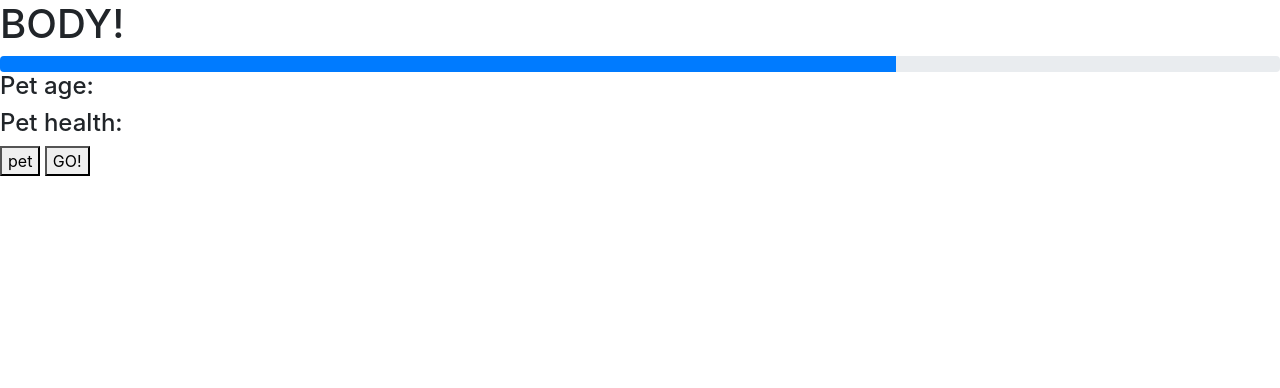
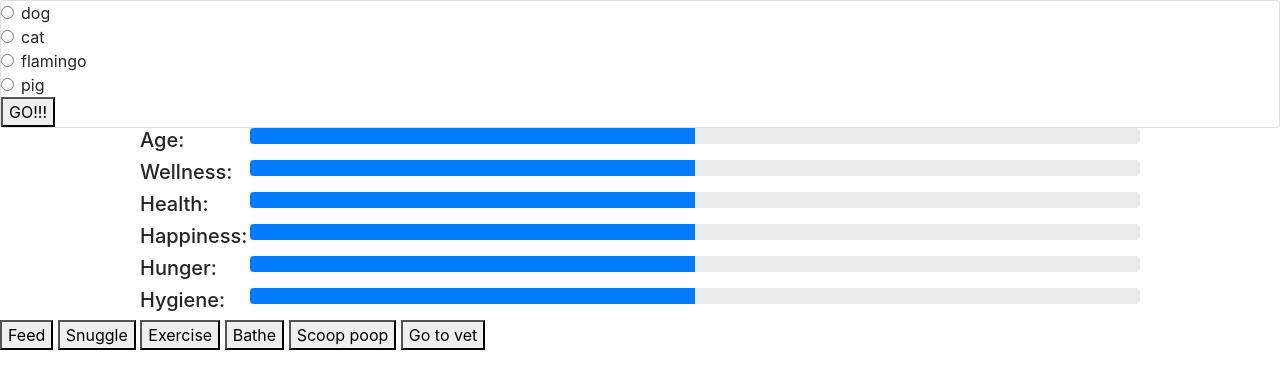
Before and after one commit to evawiedmann/tama-gucci, a website built with webpack: page src/index.html in a window 1280 px wide. Built offline with nearby package versions, Linux system fonts and the light colour scheme.

Commit message:
poop grid established, meters and buttons made
Co-Authored-By: Eva Wiedmann and Liam Kenna <eva+liam@>

```diff
--- a/src/css/styles.css
+++ b/src/css/styles.css
@@ -0,0 +1,17 @@
+.stats-grid, .poopGrid {
+  display: grid;
+  max-width: 1000px;
+  margin: auto;
+}
+
+.stats-grid {
+  grid-template-columns: 110px 8fr;
+}
+
+.poopGrid {
+  grid-template-columns: 1fr 1fr 1fr 1fr 1fr 1fr 1fr 1fr 1fr 1fr;
+}
+
+.poopGrid img {
+  width: 100%;
+}
--- a/src/index.html
+++ b/src/index.html
@@ -6,13 +6,48 @@
   <title></title>
 </head>
 <body>
-    <h1>BODY!</h1>
+  <div class="card">
+    <form id="choice-form">
+      <div id="animal-choice">
+
+      </div>
+      <button type="submit" name="button">GO!!!</button>
+    </form>
+  </div>    <div class="stats-grid">
+    <h5>Age:</h5>
     <div class="progress">
-      <div id="age"class="progress-bar" role="progressbar" style="width: 70%" aria-valuemin="0" aria-valuemax="100"></div>
+      <div id="age"class="progress-bar" role="progressbar" style="width: 50%" aria-valuemin="0" aria-valuemax="100"></div>
     </div>
-    <h4>Pet age: <span></span></h4>
-    <h4>Pet health: <span id="health"></span></h4>
-    <button id="pet" type="button" name="button">pet</button>
-    <button id="go" type="button" name="button">GO!</button>
+    <h5>Wellness:</h5>
+    <div class="progress">
+      <div id="wellness"class="progress-bar" role="progressbar" style="width: 50%" aria-valuemin="0" aria-valuemax="100"></div>
+    </div>
+    <h5>Health:</h5>
+    <div class="progress">
+      <div id="health"class="progress-bar" role="progressbar" style="width: 50%" aria-valuemin="0" aria-valuemax="100"></div>
+    </div>
+    <h5>Happiness:</h5>
+    <div class="progress">
+      <div id="happiness"class="progress-bar" role="progressbar" style="width: 50%" aria-valuemin="0" aria-valuemax="100"></div>
+    </div>
+    <h5>Hunger:</h5>
+    <div class="progress">
+      <div id="hunger"class="progress-bar" role="progressbar" style="width: 50%" aria-valuemin="0" aria-valuemax="100"></div>
+    </div>
+    <h5>Hygiene:</h5>
+    <div class="progress">
+      <div id="hygiene"class="progress-bar" role="progressbar" style="width: 50%" aria-valuemin="0" aria-valuemax="100"></div>
+    </div>
+  </div>
+  <div class="poopGrid">
+
+  </div>
+  <div class="buttons">
+    <button id="feed" type="button" name="button">Feed</button>
+    <button id="snuggle" type="button" name="button">Snuggle</button>
+    <button id="exercise" type="button" name="button">Exercise</button>  <button id="bathe" type="button" name="button">Bathe</button>   <button id="scoop" type="button" name="button">Scoop poop</button>
+    <button id="vet" type="button" name="button">Go to vet</button>
+  </div>
+
 </body>
 </html>
--- a/src/js/game.js
+++ b/src/js/game.js
@@ -2,11 +2,11 @@ import { Pet } from './pet.js';
 
 export class Game {
   constructor() {
-    this.petTypes = ['dog','cat','flamingo'];
+    this.petTypes = ['dog','cat','flamingo','pig'];
   }
 
-  choosePet(index) {
-    this.pet = new Pet(this.petTypes[index]);
+  choosePet(petType) {
+    this.pet = new Pet(petType);
   }
 
   formChangeCheck() {
@@ -30,7 +30,6 @@ export class Game {
   }
 
   minuteTasks() {
-    console.log('run');
     if (this.pet.alive) {
       this.pet.modify('hunger', -2);
       this.pet.modify('hygiene', -1);
@@ -46,7 +45,7 @@ export class Game {
   }
 
   startGame() {
-    setInterval(this.minuteTasks(),600);
+    setInterval(() => this.minuteTasks(),60000);
   }
 
 
--- a/src/main.js
+++ b/src/main.js
@@ -7,8 +7,8 @@ import './css/styles.css';
 // MAIN LOGIC
 import { Game } from './js/game.js';
 
-// Images from https://space-facts.com/transparent-planet-pictures/
-// import earth from './img/earth.png';
+import poopImg from './img/poop.png';
+import blankImg from './img/blank.png';
 
 // AUDIO
 // import sunMp3 from './mp3/sun.mp3';
@@ -17,8 +17,36 @@ import { Game } from './js/game.js';
 
 
 // TEMPLATING
-// import { buildPlanetInfo, buildSunInfo } from './js/templates.js';
+const makeAnimalRadio = (game) => {
+  let result = '';
+  game.petTypes.forEach(pet => {
+    result += `
+      <div class="form-check">
+        <input class="form-check-input" type="radio" name="exampleRadios" id="${pet}" value="${pet}">
+        <label class="form-check-label" for="exampleRadios1">
+          ${pet}
+        </label>
+      </div>
+    `
+  });
+  return result;
+}
 
+const makePooImages = (poop) => {
+  let result = '';
+  for (var i = 0; i < 10; i++) {
+    if (i < poop) {
+      result += `
+        <img src="${poopImg}" alt="poop">
+      `
+    } else {
+      result += `
+        <img src="${blankImg}" alt="">
+      `
+    }
+  }
+  return result;
+}
 
 // USER INTERFACE
 $(document).ready(function(){
@@ -28,25 +56,32 @@ $(document).ready(function(){
     game.startGame();
     setInterval(() => {
       $('#age').css("width",`${game.pet.age}%`);
-      console.log(game.pet.age);
+      $('#hunger').css("width",`${game.pet.hunger}%`);
+      $('#wellness').css("width",`${game.pet.wellness}%`);
+      $('#hygiene').css("width",`${game.pet.hygiene}%`);
+      $('#happiness').css("width",`${game.pet.happiness}%`);
+      $('#health').css("width",`${game.pet.health}%`);
+      const pooImages = makePooImages(game.pet.poop);
+      $('.poopGrid').text("");
+      $('.poopGrid').append(pooImages);
+
     },1000);
   };
 
   let game = new Game();
-  // game.startGame();
+  const petRadios = makeAnimalRadio(game);
+  $('#animal-choice').append(petRadios);
 
-  $('#pet').click(() => {
-    console.log();
-    game.choosePet(2);
+  $('#choice-form').submit(event => {
+    event.preventDefault();
+    const chosenPet = $('input:checked').val();
+    game.choosePet(chosenPet);
     runGame();
-    console.log(game.pet.petType);
   });
 
-  $('#go').click(() => {
-    game.pet.exercise();
-    game.pet.vet();
-    game.pet.feed();
-    console.log(game.pet);
+  $('.buttons').on('click', 'button', (event) => {
+    const buttonId = event.target.id;
+    game.pet[buttonId]();
   });
 
 
```
Also changed, not shown: src/img/blank.png (added), src/img/poop.png (added). Lines whose indentation alone changed are shown as unchanged.
